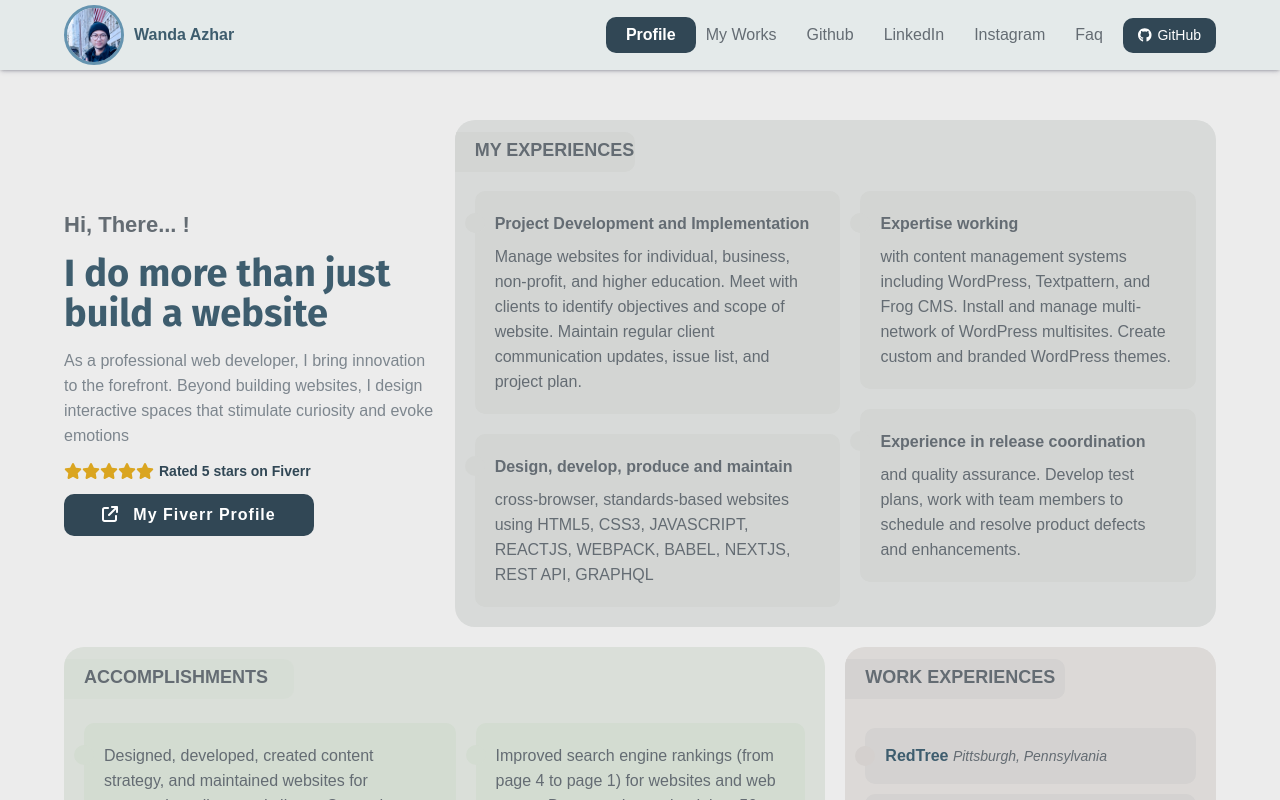
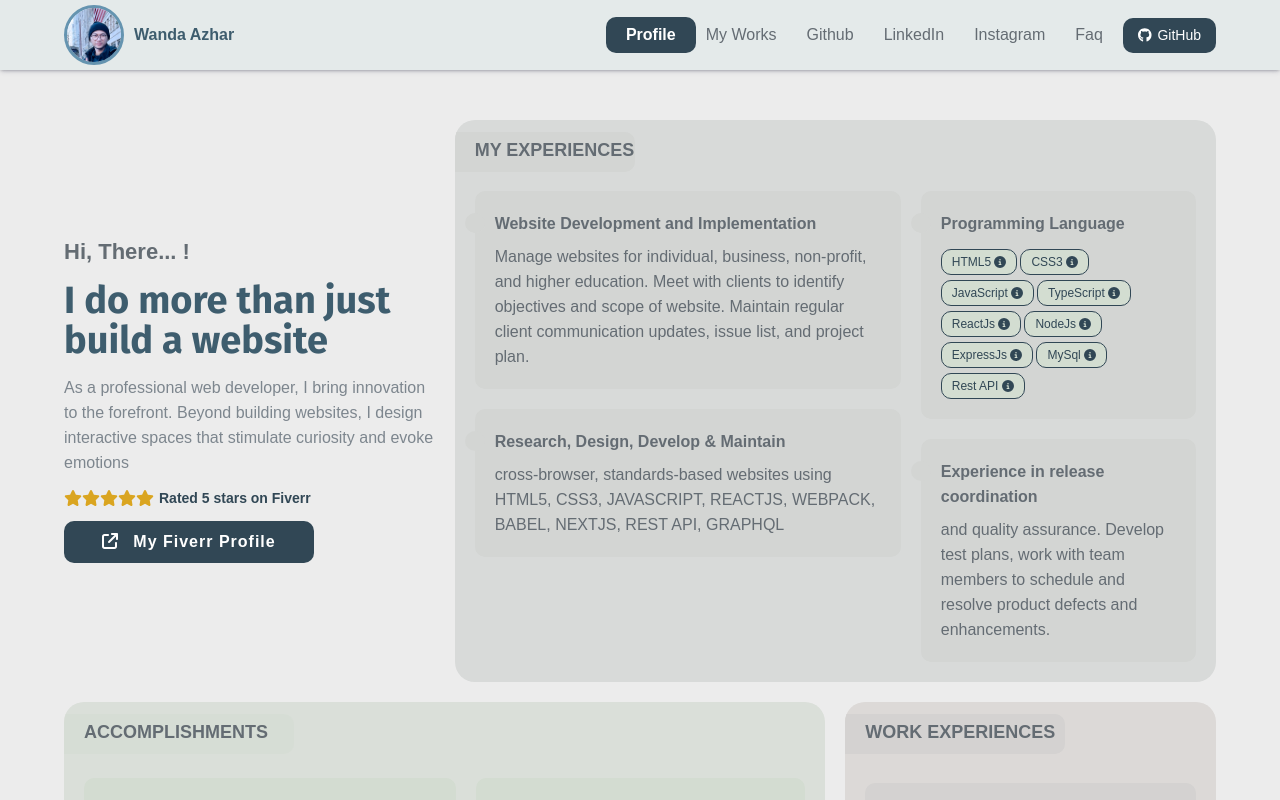
Before and after one commit to wandaazhar007/portfolio, a Next.js app: page / in a window 1280 px wide. Shown: the top 800 px of the page. Built offline with nearby package versions, Linux system fonts and the light colour scheme; a web font is replaced by a local one.

Commit message:
refactor code

```diff
--- a/app/components/experiences/Experiences.tsx
+++ b/app/components/experiences/Experiences.tsx
@@ -1,5 +1,7 @@
+import { FontAwesomeIcon } from '@fortawesome/react-fontawesome';
 import './experiences.scss';
 import { motion } from 'framer-motion';
+import { faInfoCircle } from '@fortawesome/free-solid-svg-icons';
 
 const Experiences: React.FC = () => {
   return (
@@ -13,7 +15,7 @@ const Experiences: React.FC = () => {
               whileInView={{ opacity: 1, scale: 1, y: 0 }}
               transition={{ duration: 1 }}
             >
-              <span className="point">Project Development and Implementation</span>
+              <span className="point">Website Development and Implementation</span>
               Manage websites for individual, business, non-profit, and higher education. Meet with clients to identify objectives and scope of website. Maintain regular client communication updates, issue list, and project plan.
             </motion.li>
             <motion.li
@@ -21,7 +23,7 @@ const Experiences: React.FC = () => {
               whileInView={{ opacity: 1, scale: 1, y: 0 }}
               transition={{ duration: 1 }}
             >
-              <span className="point"> Design, develop, produce and maintain</span> cross-browser, standards-based websites using HTML5, CSS3, JAVASCRIPT, REACTJS, WEBPACK, BABEL, NEXTJS, REST API, GRAPHQL
+              <span className="point"> Research, Design, Develop & Maintain</span> cross-browser, standards-based websites using HTML5, CSS3, JAVASCRIPT, REACTJS, WEBPACK, BABEL, NEXTJS, REST API, GRAPHQL
             </motion.li>
           </ul>
         </div>
@@ -33,7 +35,64 @@ const Experiences: React.FC = () => {
               whileInView={{ opacity: 1, scale: 1, y: 0 }}
               transition={{ duration: 1 }}
             >
-              <span className="point">Expertise working </span> with content management systems including WordPress, Textpattern, and Frog CMS. Install and manage multi-network of WordPress multisites. Create custom and branded WordPress themes.
+              <div className="groupSkill">
+                <span className="point">Programming Language </span>
+                <button className="skill">
+                  HTML5 <FontAwesomeIcon icon={faInfoCircle} />
+                  <div className="tooltip tooltipHtml">
+                    <p className='heading'>HTML5 (5 Years Experience)</p>
+                    Lorem, ipsum. Lorem ipsum dolor sit amet consectetur adipisicing elit. Ipsam commodi autem beatae, tenetur consequatur ratione delectus reprehenderit voluptatem deleniti, voluptatum accusamus quis exercitationem optio quibusdam. Sapiente dolor ipsam reprehenderit hic fuga iste odio vitae facere nihil officiis. Recusandae, debitis ducimus!</div>
+                </button>
+                <button className="skill">
+                  CSS3 <FontAwesomeIcon icon={faInfoCircle} />
+                  <div className="tooltip tooltipCss">
+                    <p className='heading'>CSS (5 Years Experience)</p>
+                    Lorem, ipsum. Lorem ipsum dolor sit amet consectetur adipisicing elit. Ipsam commodi autem beatae, tenetur consequatur ratione delectus reprehenderit voluptatem deleniti, voluptatum accusamus quis exercitationem optio quibusdam. Sapiente dolor ipsam reprehenderit hic fuga iste odio vitae facere nihil officiis. Recusandae, debitis ducimus!</div>
+                </button>
+                <button className="skill">
+                  JavaScript <FontAwesomeIcon icon={faInfoCircle} />
+                  <div className="tooltip tooltipJavaScript">
+                    <p className='heading'>JavaScript (3 Years Experience)</p>
+                    Lorem, ipsum. Lorem ipsum dolor sit amet consectetur adipisicing elit. Ipsam commodi autem beatae, tenetur consequatur ratione delectus reprehenderit voluptatem deleniti, voluptatum accusamus quis exercitationem optio quibusdam. Sapiente dolor ipsam reprehenderit hic fuga iste odio vitae facere nihil officiis. Recusandae, debitis ducimus!</div>
+                </button>
+                <button className="skill">
+                  TypeScript <FontAwesomeIcon icon={faInfoCircle} />
+                  <div className="tooltip tooltipTypeScript">
+                    <p className='heading'>TypeScript (1 Years Experience)</p>
+                    Lorem, ipsum. Lorem ipsum dolor sit amet consectetur adipisicing elit. Ipsam commodi autem beatae, tenetur consequatur ratione delectus reprehenderit voluptatem deleniti, voluptatum accusamus quis exercitationem optio quibusdam. Sapiente dolor ipsam reprehenderit hic fuga iste odio vitae facere nihil officiis. Recusandae, debitis ducimus!</div>
+                </button>
+                <button className="skill">
+                  ReactJs <FontAwesomeIcon icon={faInfoCircle} />
+                  <div className="tooltip tooltipReactJs">
+                    <p className='heading'>ReactJs (2 Years Experience)</p>
+                    Lorem, ipsum. Lorem ipsum dolor sit amet consectetur adipisicing elit. Ipsam commodi autem beatae, tenetur consequatur ratione delectus reprehenderit voluptatem deleniti, voluptatum accusamus quis exercitationem optio quibusdam. Sapiente dolor ipsam reprehenderit hic fuga iste odio vitae facere nihil officiis. Recusandae, debitis ducimus!</div>
+                </button>
+                <button className="skill">
+                  NodeJs <FontAwesomeIcon icon={faInfoCircle} />
+                  <div className="tooltip tooltipNodeJs">
+                    <p className='heading'>NodeJs (2 Years Experience)</p>
+                    Lorem, ipsum. Lorem ipsum dolor sit amet consectetur adipisicing elit. Ipsam commodi autem beatae, tenetur consequatur ratione delectus reprehenderit voluptatem deleniti, voluptatum accusamus quis exercitationem optio quibusdam. Sapiente dolor ipsam reprehenderit hic fuga iste odio vitae facere nihil officiis. Recusandae, debitis ducimus!</div>
+                </button>
+                <button className="skill">
+                  ExpressJs <FontAwesomeIcon icon={faInfoCircle} />
+                  <div className="tooltip tooltipExpressJs">
+                    <p className='heading'>ExpressJs (2 Years Experience)</p>
+                    Lorem, ipsum. Lorem ipsum dolor sit amet consectetur adipisicing elit. Ipsam commodi autem beatae, tenetur consequatur ratione delectus reprehenderit voluptatem deleniti, voluptatum accusamus quis exercitationem optio quibusdam. Sapiente dolor ipsam reprehenderit hic fuga iste odio vitae facere nihil officiis. Recusandae, debitis ducimus!</div>
+                </button>
+                <button className="skill">
+                  MySql <FontAwesomeIcon icon={faInfoCircle} />
+                  <div className="tooltip tooltipMySql">
+                    <p className='heading'>MySql (3 Years Experience)</p>
+                    Lorem, ipsum. Lorem ipsum dolor sit amet consectetur adipisicing elit. Ipsam commodi autem beatae, tenetur consequatur ratione delectus reprehenderit voluptatem deleniti, voluptatum accusamus quis exercitationem optio quibusdam. Sapiente dolor ipsam reprehenderit hic fuga iste odio vitae facere nihil officiis. Recusandae, debitis ducimus!</div>
+                </button>
+                <button className="skill">
+                  Rest API <FontAwesomeIcon icon={faInfoCircle} />
+                  <div className="tooltip tooltipRestApi">
+                    <p className='heading'>Rest API (2 Years Experience)</p>
+                    Lorem, ipsum. Lorem ipsum dolor sit amet consectetur adipisicing elit. Ipsam commodi autem beatae, tenetur consequatur ratione delectus reprehenderit voluptatem deleniti, voluptatum accusamus quis exercitationem optio quibusdam. Sapiente dolor ipsam reprehenderit hic fuga iste odio vitae facere nihil officiis. Recusandae, debitis ducimus!</div>
+                </button>
+              </div>
+              {/* with content management systems including WordPress, Textpattern, and Frog CMS. Install and manage multi-network of WordPress multisites. Create custom and branded WordPress themes. */}
             </motion.li>
             <motion.li
               initial={{ opacity: 0, scale: 1, y: 100 }}
--- a/app/components/experiences/experiences.scss
+++ b/app/components/experiences/experiences.scss
@@ -65,6 +65,95 @@
         // font-style: italic
         // text-decoration: underline;
         margin-bottom: .8rem;
+        width: 100%;
+      }
+
+      .groupSkill {
+        display: flex;
+        flex-wrap: wrap;
+        row-gap: .5rem;
+        column-gap: .3rem;
+
+        .skill {
+          border: .1rem solid $colorOldDrab;
+          background-color: #D3DDD1;
+          color: $colorOldDrab;
+          padding: .5rem 1rem;
+          border-radius: 1rem;
+          font-size: 1.2rem;
+          // position: relative;
+          // text-decoration: underline;
+
+          .tooltip {
+            visibility: hidden;
+            width: 100%;
+
+            color: $colorOldGrey;
+            border-radius: 1rem;
+            padding: 2rem;
+            position: absolute;
+            z-index: 9999;
+            left: 0;
+            margin-top: 1rem;
+            line-height: 2rem;
+            text-align: start;
+
+            .heading {
+              color: $colorOldDrab;
+              font-weight: 700;
+              margin-bottom: .5rem;
+            }
+          }
+
+          &:hover {
+            .tooltipHtml {
+              visibility: visible;
+              background-color: #eee9e9;
+            }
+
+            .tooltipCss {
+              visibility: visible;
+              background-color: #eceee9;
+            }
+
+            .tooltipJavaScript {
+              visibility: visible;
+              background-color: #eeeee9;
+            }
+
+            .tooltipTypeScript {
+              visibility: visible;
+              background-color: #e9eaee;
+            }
+
+            .tooltipReactJs {
+              visibility: visible;
+              background-color: #eee9ee;
+            }
+
+            .tooltipNodeJs {
+              visibility: visible;
+              background-color: #e9eeec;
+            }
+
+            .tooltipExpressJs {
+              visibility: visible;
+              background-color: #eeeee9;
+            }
+
+            .tooltipMySql {
+              visibility: visible;
+              background-color: #e9eeeb;
+            }
+
+            .tooltipRestApi {
+              visibility: visible;
+              background-color: #e9ebee;
+            }
+
+
+          }
+        }
       }
 
       &::before {
```
